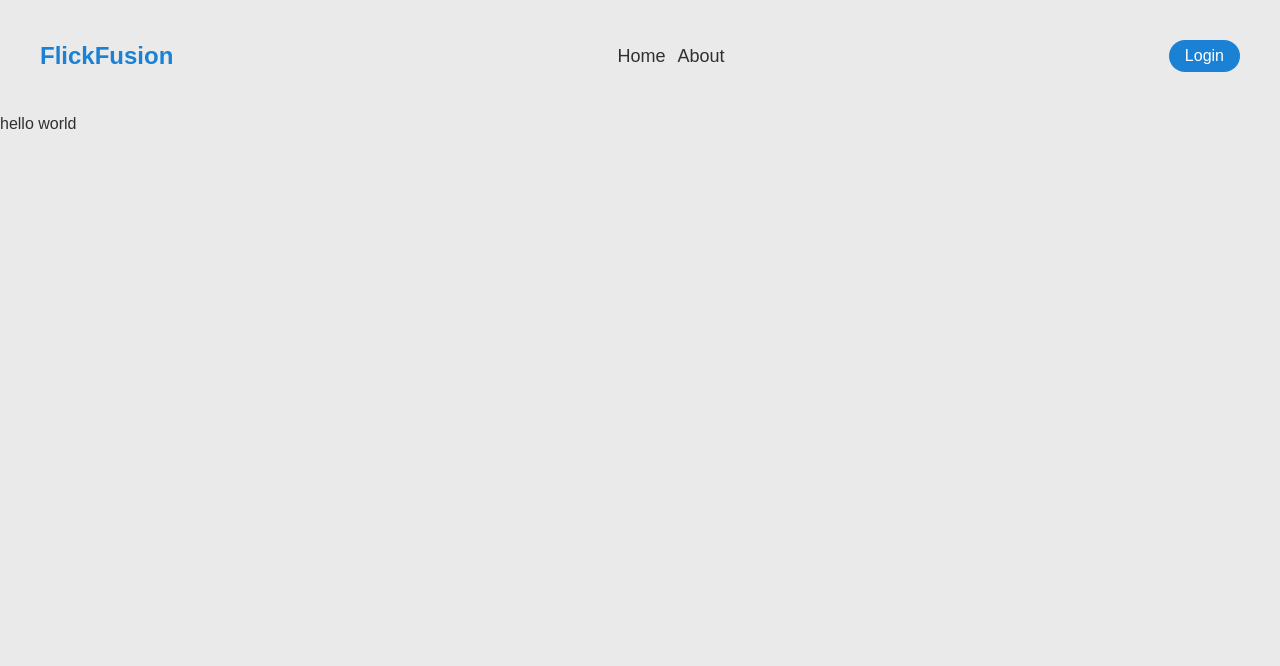
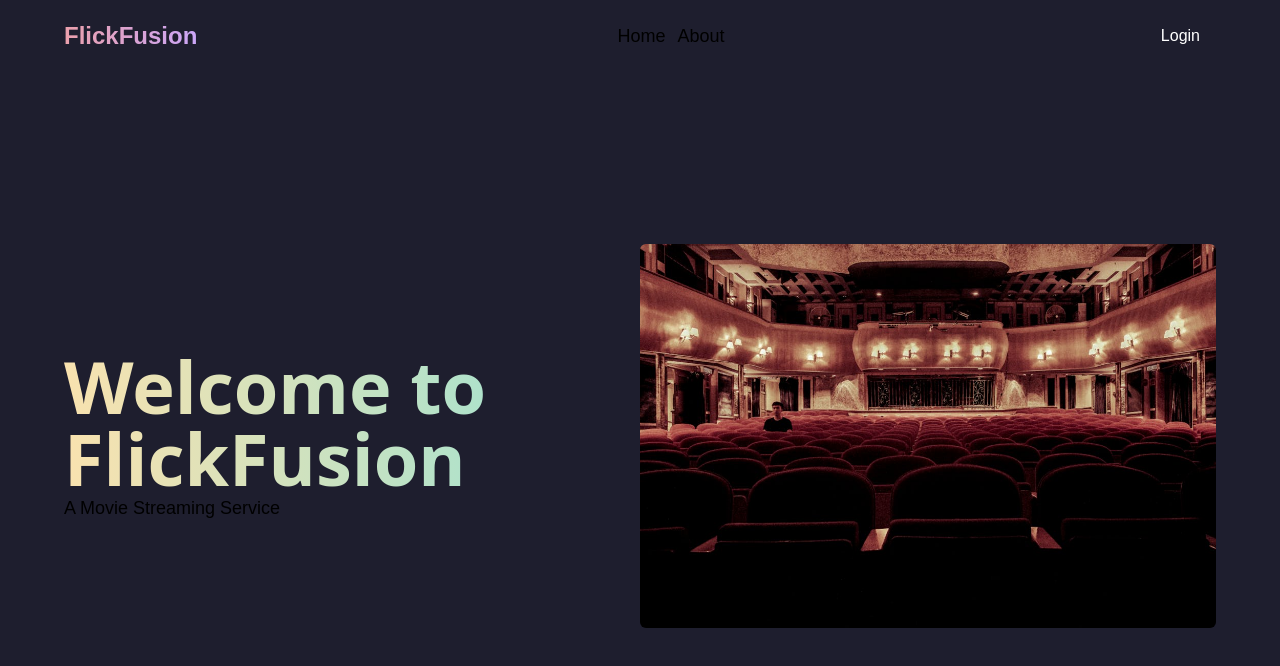
Before and after one commit to zakariaibnerafiq/FlickFusion, a Next.js app: page / in a window 1280 px wide. Shown: the top 666 px of the page. Built offline with nearby package versions, Linux system fonts and the light colour scheme; no server answers.

Commit message:
new color theme

```diff
--- a/app/globals.css
+++ b/app/globals.css
@@ -3,7 +3,7 @@
 @tailwind utilities;
 @import url('https://fonts.googleapis.com/css2?family=Poppins:ital,wght@0,100;0,200;0,300;0,400;0,500;0,600;0,700;0,800;0,900;1,100;1,200;1,300;1,400;1,500;1,600;1,700;1,800;1,900&display=swap');
 @import url('https://fonts.googleapis.com/css2?family=Montserrat:ital,wght@0,100..900;1,100..900&family=Poppins:ital,wght@0,100;0,200;0,300;0,400;0,500;0,600;0,700;0,800;0,900;1,100;1,200;1,300;1,400;1,500;1,600;1,700;1,800;1,900&display=swap');
-/* condition for dark mode */
+@import url('https://fonts.googleapis.com/css2?family=Inter:ital,opsz,wght@0,14..32,100..900;1,14..32,100..900&display=swap');/* condition for dark mode */
 
 /* .gradient{
     height: fit-content;
@@ -26,8 +26,9 @@
     top: 20px;
     opacity: 0.15;
 } */
-*{
-    font-family:'Poppins', sans-serif;
+
+body{
+    font-family: 'Poppins', sans-serif;
 }
 .main {
     width: 100vw;
@@ -45,3 +46,13 @@
 .font-montserrat{
     font-family: 'Montserrat', sans-serif;
 }
+
+.font-inter{
+    font-family: "Inter", sans-serif;
+}
+.perspective-wrapper{
+    perspective: 500px;
+}
+.card-perspective{
+    transform: rotateY(-32deg)  ;
+}
--- a/app/layout.tsx
+++ b/app/layout.tsx
@@ -14,10 +14,10 @@ export default function RootLayout({ children, }: Readonly<{ children: React.Rea
   return (
     <html lang="en">
       <body className="">
-        <div className="main dark:bg-primary-dark bg-primary-light">
+        <div className="main bg-base-800">
           <div className="gradient" />
         </div>
-        <main className="app dark:text-primary-light text-primary-dark ">
+        <main className="app dark:text-primary-light text-primary-dark h-screen flex flex-col w-[90%] m-auto">
           <SessionProvider>
             <Navbar />
             {children}
--- a/app/page.tsx
+++ b/app/page.tsx
@@ -1,9 +1,33 @@
 import Image from "next/image";
+
+interface CardProps {
+  image: string;
+}
+
+const Card: React.FC<CardProps> = ({ image }) => {
+  return (
+    <div className="flex flex-col items-center justify-center rounded-md overflow-clip">
+      <div className="flex flex-col items-center justify-center">
+        <img src={image} alt="" />
+      </div>
+    </div>
+  );
+};
 
 export default function Home() {
   return (
-    <section className="">
-        hello world
+    <section className="flex flex-col justify-center items-center h-full">
+      <div className="grid grid-cols-2 w-full">
+        <div className="flex flex-col justify-center ">
+          <div className="flex flex-col  ">
+            <h1 className="text-7xl font-bold bg-gradient-to-r from-yellow to-teal text-transparent bg-clip-text font-sans">Welcome to FlickFusion</h1>
+            <p className="text-lg">A Movie Streaming Service</p>
+          </div>
+        </div>
+        <div className="rounded-md overflow-clip w-full">
+          <img src="image/thumb-1.jpeg" alt="" className="w-full" />
+        </div>
+      </div>
     </section>
   );
 }
--- a/components/Navbar.tsx
+++ b/components/Navbar.tsx
@@ -5,8 +5,6 @@ import { useSession, signOut, signIn } from "next-auth/react"
 const Navbar = () => {
   const { data: session } = useSession()
   console.log(session);
-
-
 
   const handleLogin = async () => {
     await signIn("google", {
@@ -19,9 +17,9 @@ const Navbar = () => {
     })
   }
   return (
-    <nav className="container m-auto px-10 flex items-center justify-between py-10">
+    <nav className="flex items-center justify-between py-5">
 
-      <h1 className="text-2xl font-bold text-primary-blue dark:text-primary-red">FlickFusion</h1>
+      <h1 className="bg-gradient-to-r from-maroon to-mauve bg-clip-text text-transparent text-2xl font-bold ">FlickFusion</h1>
 
       <ul className="flex items-center justify-center gap-3">
         <li><a href="/" className="text-lg">Home</a></li>
--- a/tailwind.config.ts
+++ b/tailwind.config.ts
@@ -8,26 +8,36 @@ const config: Config = {
   ],
   theme: {
     extend: {
-      backgroundImage: {
-        'custom-gradient': `
-          radial-gradient(at 27% 37%, hsla(215, 98%, 61%, 1) 0px, transparent 0%),
-          radial-gradient(at 97% 21%, hsla(125, 98%, 72%, 1) 0px, transparent 50%),
-          radial-gradient(at 52% 99%, hsla(354, 98%, 61%, 1) 0px, transparent 50%),
-          radial-gradient(at 10% 29%, hsla(256, 96%, 67%, 1) 0px, transparent 50%),
-          radial-gradient(at 97% 96%, hsla(38, 60%, 74%, 1) 0px, transparent 50%),
-          radial-gradient(at 33% 50%, hsla(222, 67%, 73%, 1) 0px, transparent 50%),
-          radial-gradient(at 79% 53%, hsla(343, 68%, 79%, 1) 0px, transparent 50%)
-        `,
+      fontFamily: {
+        sans: ["Inter var", "system-ui"],
+        poppins: ["Poppins"],
+        montserrat: ["Montserrat"],
       },
+
       colors: {
-        'primary-dark': "#303030",
-        'primary-light': "#eaeaea",
-        'secondary-dark': "#202020",
-        'secondary-light': "#bfbfbf",
-        'primary-red': "#df2144",
-        'primary-blue': "#1b81d5",
-        'secondary-red': "#a81d37",
-        'secondary-blue': "#155d99",
+        rosewater: "#f5e0dc",
+        flamingo: "#f2cdcd",
+        pink: "#f5c2e7",
+        mauve: "#cba6f7",
+        red: "#f38ba8",
+        maroon: "#eba0ac",
+        peach: "#fab387",
+        yellow: "#f9e2af",
+        green: "#a6e3a1",
+        teal: "#94e2d5",
+        sky: "#89dceb",
+        sapphire: "#74c7ec",
+        blue: "#89b4fa",
+        lavender: "#b4befe",
+        text: "#cdd6f4",
+        subtext1: "#bac2de",
+        base: {
+          800 : "#1e1e2e",
+          700 : "#28283e",
+          600 : "#32324e",
+
+        }
+
 
       },
     },
```
Also changed, not shown: public/image/thumb-1.jpeg (added).
